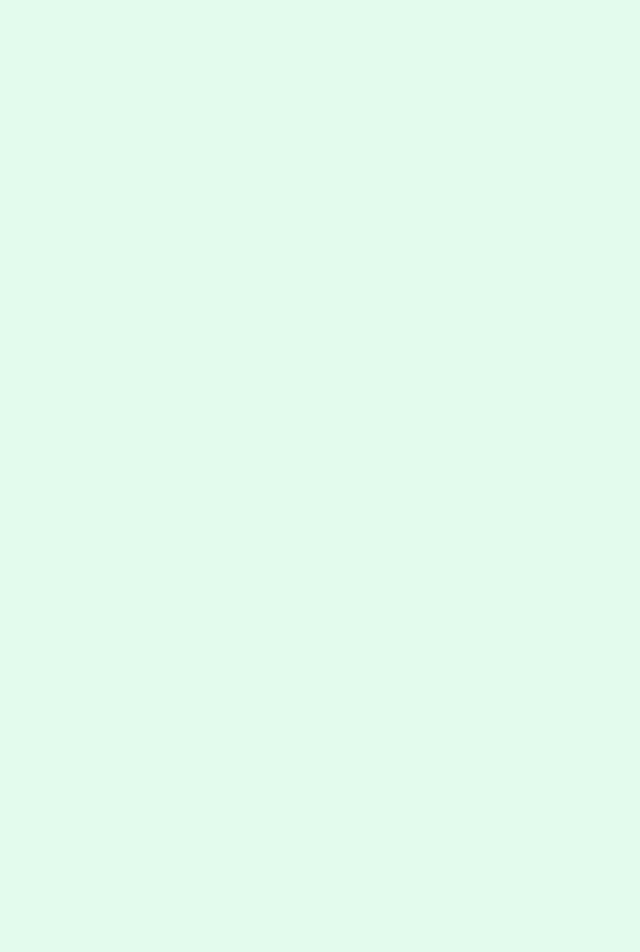
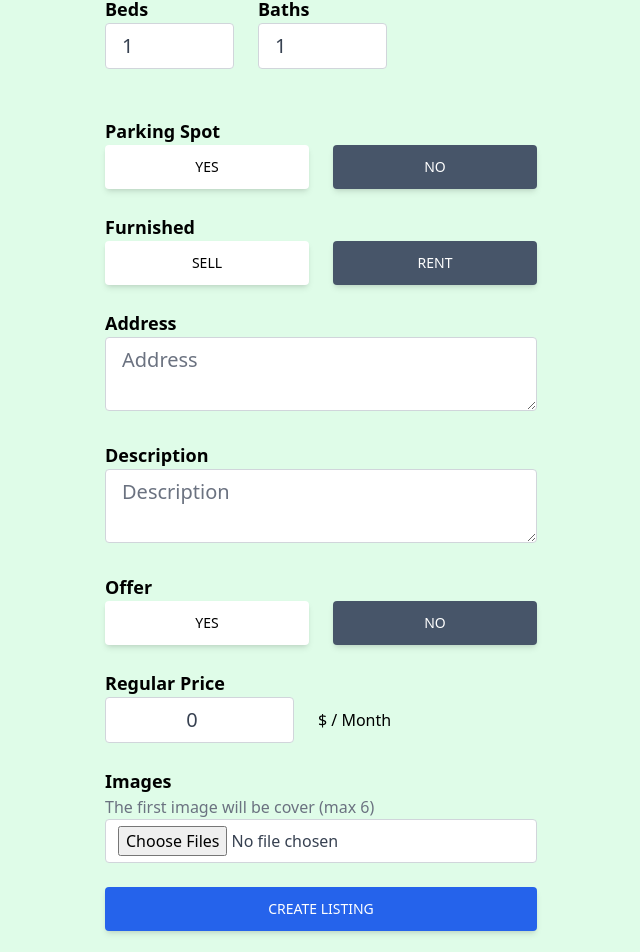
Before and after one commit to pushpendra-91/realtor-clone-react, a React (Create React App) app: page /create-listing in a window 1280 px wide. Shown: the part 331-1283 px from the top of the page, without its empty margins (319-959 px from the left). Before the commit the page ends 800 px from the top, so only its background shows below. Built offline with nearby package versions, Linux system fonts and the light colour scheme; no server answers; the HTML template or start-up script is replaced by a standard one.

Commit message:
update createListing Page

```diff
--- a/src/pages/CreateListing.jsx
+++ b/src/pages/CreateListing.jsx
@@ -2,10 +2,20 @@
 
 export default function CreateListing() {
     const [formData, setFormData] = useState({
-        type: "rent"
-    })
+        type: "rent",
+        name: "",
+        bedrooms: 1,
+        bathrooms: 1,
+        parking: false,
+        furnished: false,
+        address: '',
+        description: '',
+        offer: false,
+        regularPrice: 0,
+        discountedPrice: 0,
+    });
 
-    const { type } = formData;
+    const { type, name, bedrooms, bathrooms, parking, furnished, address, description, offer, regularPrice, discountedPrice } = formData;
 
     const onChange = () => {
 
@@ -20,6 +30,81 @@
 
                     <button type='button' id='type' value='sale' onClick={onchange} className={`ml-3 px-7 py-3 font-medium text-sm uppercase shadow-md rounded hover:shadow-lg focus:shadow-lg active:shadow-lg transition duration-150 ease-in-out w-full ${type === 'sell' ? 'bg-white text-black' : 'bg-slate-600 text-white'}`}>Rent</button>
                 </div>
+                <p className='text-lg mt-6 font-semibold'>Name</p>
+                <input type='text' id='name' value={name} onChange={onChange} placeholder='Name' maxLength='32' minLength='4' required className='w-full px-4 py-2 text-xl text-gray-700 bg-white border border-gray-300 rounded transition duration-150 ease-in-out focus:text-gray-700 focus:bg-white focus:border-slate-600 mb-6' />
+                <div className='flex space-x-6 mb-6 '>
+                    <div>
+                        <p className='text-lg font-semibold'>Beds</p>
+                        <input type='number' id='bedrooms' value={bedrooms} onChange={onChange} placeholder='Beds' min='1' max='20' required className='w-full px-4 py-2 text-xl text-gray-700 bg-white border border-gray-300 rounded transition duration-150 ease-in-out focus:text-gray-700 focus:bg-white focus:border-slate-600 mb-6' />
+                    </div>
+                    <div>
+                        <p className='text-lg font-semibold'>Baths</p>
+                        <input type='number' id='bathrooms' value={bathrooms} onChange={onChange} placeholder='Beds' min='1' max='20' required className='w-full px-4 py-2 text-xl text-gray-700 bg-white border border-gray-300 rounded transition duration-150 ease-in-out focus:text-gray-700 focus:bg-white focus:border-slate-600 mb-6' />
+                    </div>
+                </div>
+                <p className='text-lg mt-6 font-semibold'>Parking Spot</p>
+                <div className='flex '>
+                    <button type='button' id='parking' value={true} onClick={onchange} className={`mr-3 px-7 py-3 font-medium text-sm uppercase shadow-md rounded hover:shadow-lg focus:shadow-lg active:shadow-lg transition duration-150 ease-in-out w-full ${!parking ? 'bg-white text-black' : 'bg-slate-600 text-white'}`}>Yes</button>
+
+                    <button type='button' id='parking' value={false} onClick={onchange} className={`ml-3 px-7 py-3 font-medium text-sm uppercase shadow-md rounded hover:shadow-lg focus:shadow-lg active:shadow-lg transition duration-150 ease-in-out w-full ${parking ? 'bg-white text-black' : 'bg-slate-600 text-white'}`}>No</button>
+                </div>
+                <p className='text-lg mt-6 font-semibold'>Furnished</p>
+                <div className='flex '>
+                    <button type='button' id='furnished' value={true} onClick={onchange} className={`mr-3 px-7 py-3 font-medium text-sm uppercase shadow-md rounded hover:shadow-lg focus:shadow-lg active:shadow-lg transition duration-150 ease-in-out w-full ${!furnished ? 'bg-white text-black' : 'bg-slate-600 text-white'}`}>Sell</button>
+
+                    <button type='button' id='furnished' value={false} onClick={onchange} className={`ml-3 px-7 py-3 font-medium text-sm uppercase shadow-md rounded hover:shadow-lg focus:shadow-lg active:shadow-lg transition duration-150 ease-in-out w-full ${furnished ? 'bg-white text-black' : 'bg-slate-600 text-white'}`}>Rent</button>
+                </div>
+                <p className='text-lg mt-6 font-semibold'>Address</p>
+                <textarea type='text' id='address' value={address} onChange={onChange} placeholder='Address' required className='w-full px-4 py-2 text-xl text-gray-700 bg-white border border-gray-300 rounded transition duration-150 ease-in-out focus:text-gray-700 focus:bg-white focus:border-slate-600 mb-6' />
+
+                <p className='text-lg font-semibold'>Description</p>
+                <textarea type='text' id='description' value={description} onChange={onChange} placeholder='Description' required className='w-full px-4 py-2 text-xl text-gray-700 bg-white border border-gray-300 rounded transition duration-150 ease-in-out focus:text-gray-700 focus:bg-white focus:border-slate-600 mb-6' />
+
+                <p className='text-lg font-semibold'>Offer</p>
+                <div className='flex mb-6'>
+                    <button type='button' id='offer' value={true} onClick={onchange} className={`mr-3 px-7 py-3 font-medium text-sm uppercase shadow-md rounded hover:shadow-lg focus:shadow-lg active:shadow-lg transition duration-150 ease-in-out w-full ${!offer ? 'bg-white text-black' : 'bg-slate-600 text-white'}`}>Yes</button>
+
+                    <button type='button' id='offer' value={false} onClick={onchange} className={`ml-3 px-7 py-3 font-medium text-sm uppercase shadow-md rounded hover:shadow-lg focus:shadow-lg active:shadow-lg transition duration-150 ease-in-out w-full ${offer ? 'bg-white text-black' : 'bg-slate-600 text-white'}`}>No</button>
+                </div>
+                <div className='flex items-center mb-6'>
+                    <div>
+                        <p className='text-lg font-semibold'>Regular Price</p>
+                        <div className='flex w-full justify-center items-center space-x-6'>
+                            <input type='number' id='regularPrice' value={regularPrice} onChange={onChange} placeholder='Regular Price' min='50' max='4000000' required className='w-full px-4 py-2 text-xl text-gray-700 bg-white border border-gray-300 rounded transition duration-150 ease-in-out focus:text-gray-700 focus:bg-white focus:border-slate-600 text-center' />
+
+                            {type === "rent" && (
+                                <div className=''>
+                                    <p className='text-md w-full whitespace-nowrap'>$ / Month</p>
+                                </div>
+                            )}
+                        </div>
+
+                    </div>
+                </div>
+                {offer && (
+                    <div className='flex items-center mb-6'>
+                        <div>
+                            <p className='text-lg font-semibold'>Discounted Price</p>
+                            <div className='flex w-full justify-center items-center space-x-6'>
+                                <input type='number' id='discountedPrice' value={discountedPrice} onChange={onChange} placeholder='Regular Price' min='50' max='4000000' required={offer} className='w-full px-4 py-2 text-xl text-gray-700 bg-white border border-gray-300 rounded transition duration-150 ease-in-out focus:text-gray-700 focus:bg-white focus:border-slate-600 text-center' />
+
+                                {type === "rent" && (
+                                    <div className=''>
+                                        <p className='text-md w-full whitespace-nowrap'>$ / Month</p>
+                                    </div>
+                                )}
+                            </div>
+
+                        </div>
+                    </div>
+                )}
+                <div className='mb-6'>
+                    <p className='text-lg font-semibold'>Images</p>
+                    <p className='text-gray-500'>The first image will be cover (max 6)</p>
+                    <input type="file" id="images" onChange={onChange} accept='.jpg,.png,.jpeg' multiple required className='w-full px-3 py-1.5 text-gray-700 bg-white border border-gray-300 rounded transition duration-150 ease-in-out focus:bg-white focus:border-slate-600' />
+                </div>
+
+                <button type='submit' className='mb-6 w-full px-7 py-3 bg-blue-600 text-white font-medium text-sm uppercase rounded shadow-md hover:bg-blue-700 hover:shadow-lg focus:bg-blue-700 focus:shadow-lg active:bg-blue-800 active:shadow-lg transition duration-150 ease-in-out'>Create Listing</button>
             </form>
         </main>
     )
```
